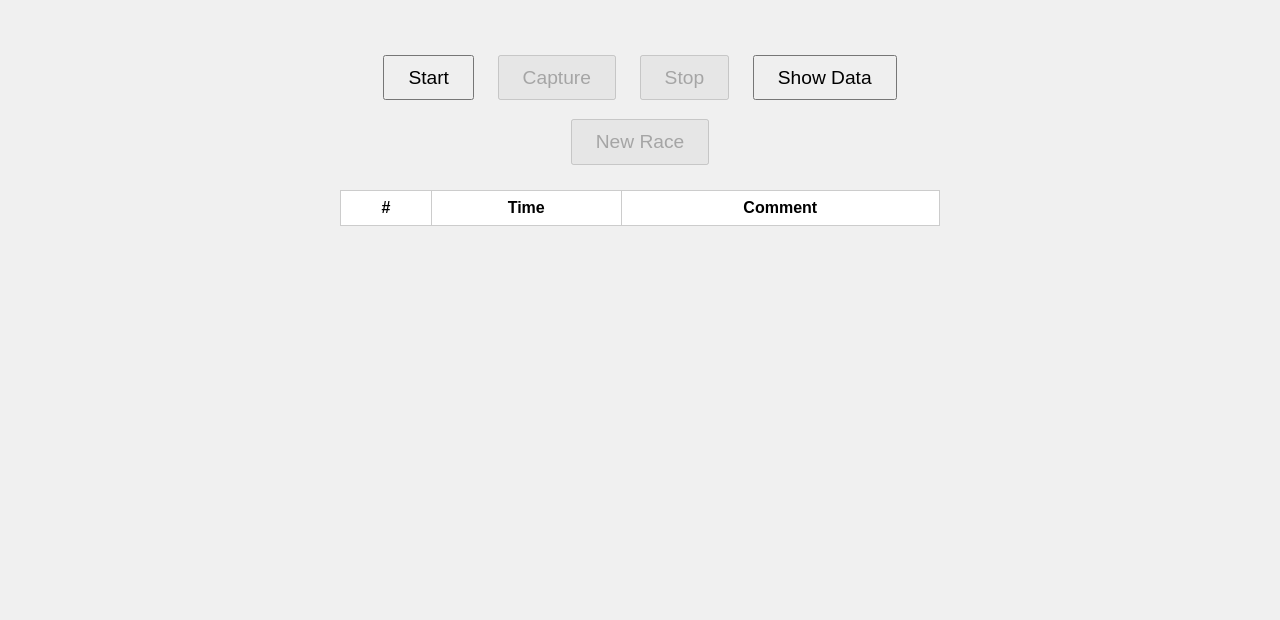
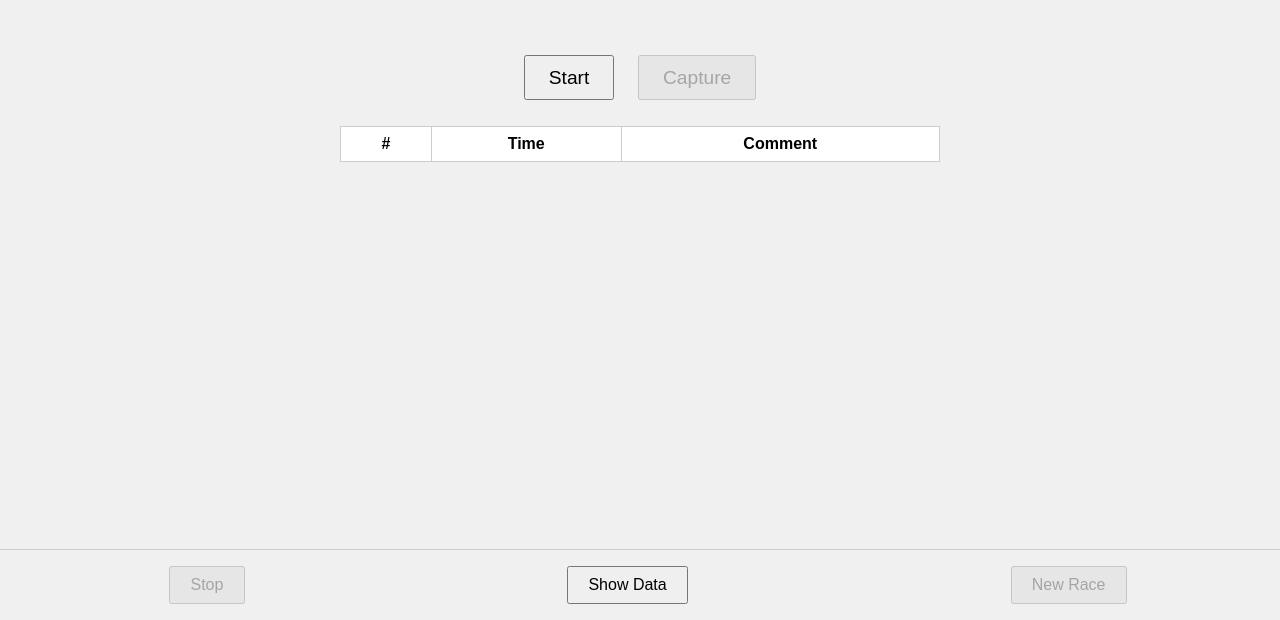
Before and after one commit to paulroho/finishers, a plain HTML site: page index.html in a window 1280 px wide. Shown: the part 180-800 px from the top of the page. Drawn offline with Linux system fonts and the light colour scheme.

Commit message:
feat: footer for minor buttons

```diff
--- a/index.html
+++ b/index.html
@@ -14,12 +14,9 @@
 
   <div class="timer" id="timer">00:00</div>
 
-  <div class="buttons">
+  <div class="run-buttons">
     <button id="startButton">Start</button>
     <button id="captureButton" disabled>Capture</button>
-    <button id="stopButton" disabled>Stop</button>
-    <button id="showDataButton">Show Data</button>
-    <button id="newRaceButton" disabled>New Race</button>
   </div>
 
   <table>
@@ -32,6 +29,12 @@
     </thead>
     <tbody id="resultsBody"></tbody>
   </table>
+
+  <div class="footer-controls">
+    <button id="stopButton" disabled>Stop</button>
+    <button id="showDataButton">Show Data</button>
+    <button id="newRaceButton" disabled>New Race</button>
+  </div>
 
   <!-- Stop Confirmation Overlay -->
   <div id="stopOverlay" class="overlay hidden">
--- a/styles.css
+++ b/styles.css
@@ -16,7 +16,7 @@ body {
     margin: 1em 0;
   }
 
-  .buttons {
+  .run-buttons {
     text-align: center;
     margin-bottom: 1em;
   }
@@ -39,6 +39,24 @@ body {
     text-align: center;
   }
 
+  .footer-controls {
+    position: fixed;
+    bottom: 0;
+    left: 0;
+    width: 100%;
+    background: #f0f0f0;
+    padding: 0.5em;
+    display: flex;
+    justify-content: space-around;
+    border-top: 1px solid #ccc;
+    z-index: 100;
+  }
+
+  .footer-controls button {
+    padding: 0.5em 1.2em;
+    font-size: 1em;
+  }
+
   input[type="text"] {
     width: 90%;
   }
```
Also changed, not shown: p7_footerhidingtable.png (added), p7_withfooter.png (added), 1 other file.
